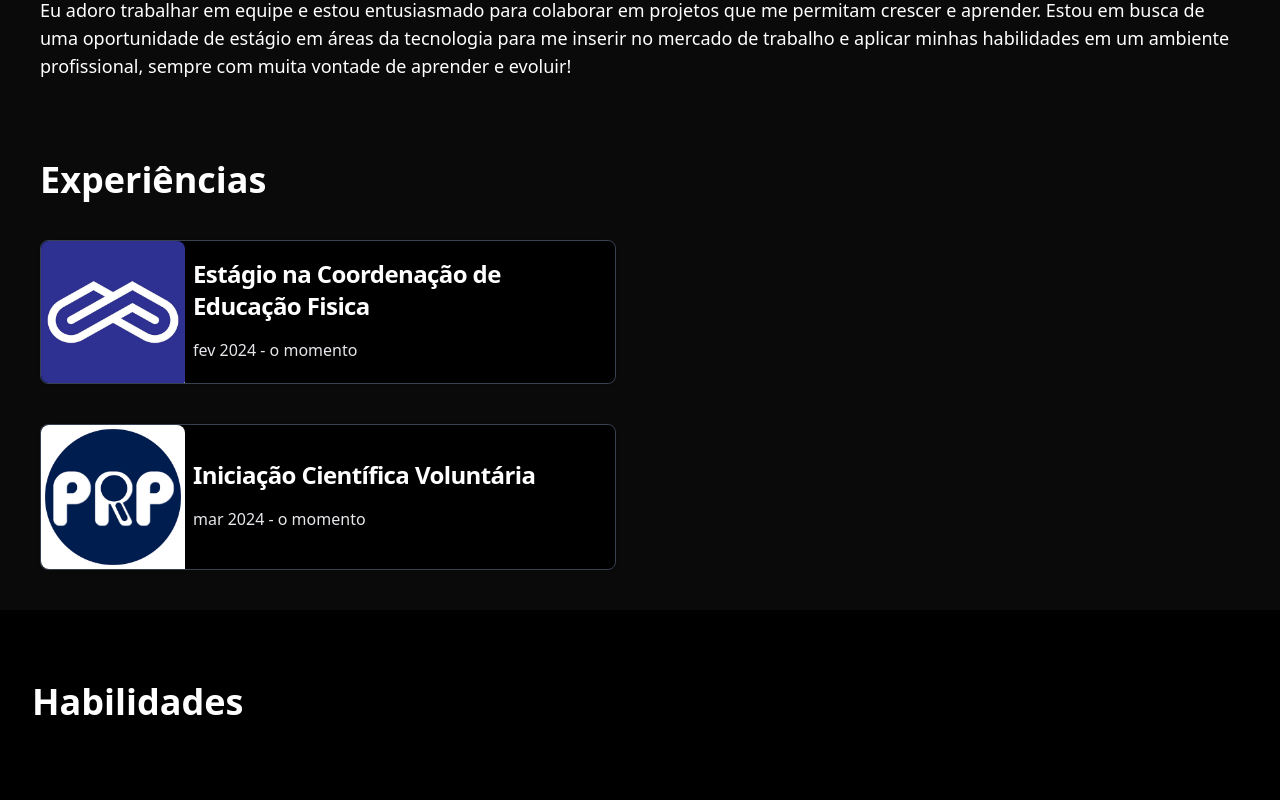
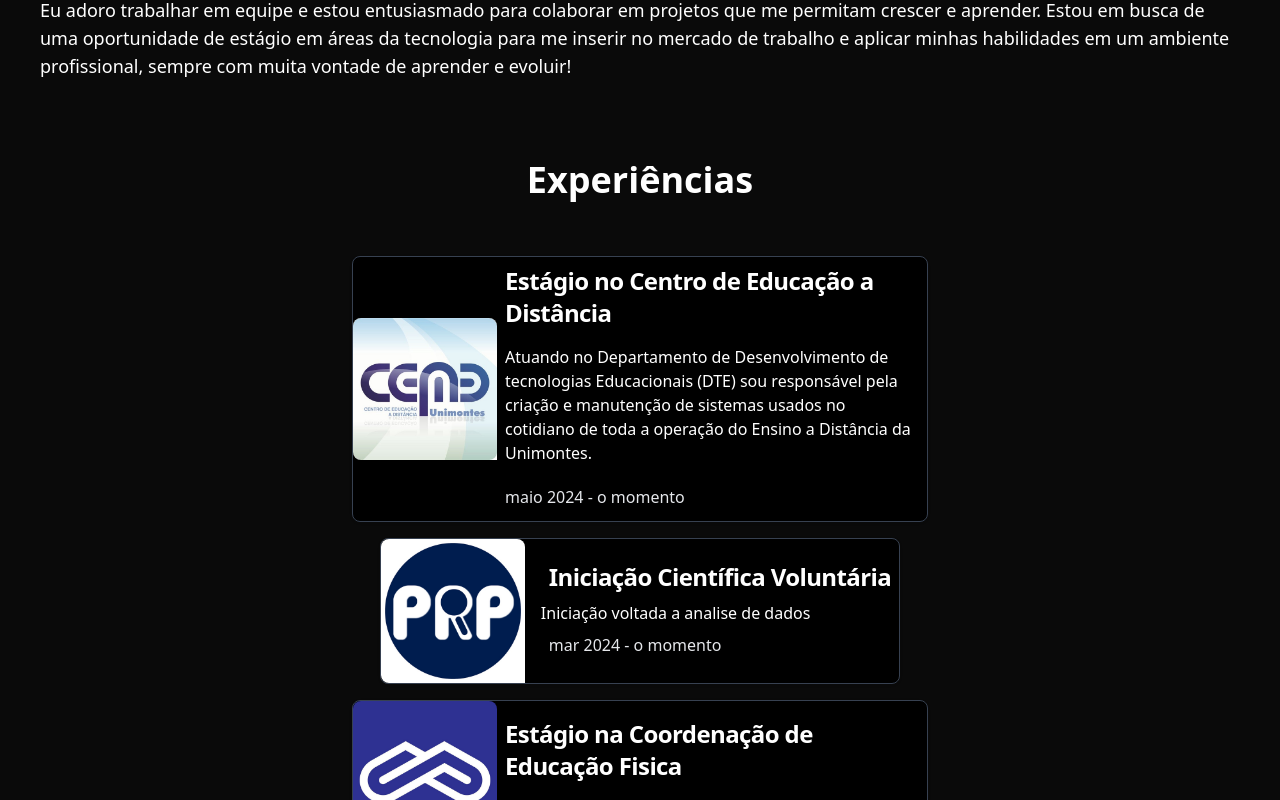
Before and after one commit to WallisonRib/Portfolio, a React (Vite) app: page / in a window 1280 px wide. Shown: the part 1320-2120 px from the top of the page. Built offline with nearby package versions, Linux system fonts and the light colour scheme.

Commit message:
feat:adicionando novo estágio

```diff
--- a/src/assets/components/AboutMe/Experiences.jsx
+++ b/src/assets/components/AboutMe/Experiences.jsx
@@ -1,15 +1,41 @@
 import logo_unimontes from "../../images/logo_unimontes.jpg"
 import logo_PRP from "../../images/PRP.jpg"
+import logo_cead from "../../images/logo_cead.jpg"
+
 
 function Experiencies() {
     return (
 
-        <div className="text-white flex flex-col p-10 2xl:p-20 2xl:flex-row 2xl:justify-between">
+        <div className="text-white flex flex-col p-10 2xl:p-20 2xl:flex-col 2xl:justify-between space-y-4 items-center ">
 
         <div className="">
             <h1 className="font-bold text-3xl md:text-4xl flex mb-10">Experiências</h1>
+        </div>
 
-        </div>
+        <a href="https://unimontes.br/unidades/ccbs/defd/"  target="blank"class=" flex items-center border rounded-lg shadow flex-row  md:max-w-xl border-gray-700 bg-black hover:bg-[] mb-10 2xl:m-0">
+            <img class="object-cover rounded-t-lg w-36 rounded-none rounded-s-lg 2xl:w-48 " src={logo_cead} alt="" />
+            <div class="flex flex-col justify-between leading-normal">
+
+                <h5 class="text-2xl font-bold tracking-tight text-white m-2">Estágio no Centro de Educação a Distância</h5>
+                <p class="mb-3 font-normal m-2">Atuando no Departamento de Desenvolvimento de tecnologias Educacionais (DTE)
+                     sou responsável pela criação e manutenção de sistemas usados no cotidiano de toda a operação do Ensino a Distância da Unimontes.</p>
+                <p class="mb-3 font-normal text-gray-200 m-2">maio 2024 - o momento</p>
+
+            </div>
+        </a>
+
+
+        <a href="https://unimontes.br/edital/edital-proinic-prp-06-2023/" target="blank" class="space-x-4  flex items-center border rounded-lg shadow flex-row md:max-w-xl border-gray-700 bg-black hover:bg-[]">
+            <img class="object-cover rounded-t-lg w-36 rounded-none rounded-s-lg 2xl:w-48" src={logo_PRP} alt="" />
+            <div class="flex flex-col justify-between leading-normal">
+
+                <h5 class="text-2xl font-bold tracking-tight text-white m-2">Iniciação Científica Voluntária</h5>
+                <h6>Iniciação voltada a analise de dados </h6>
+                <p class="mb-3 font-normal text-gray-200 m-2">mar 2024 - o momento</p>
+
+            </div>
+        </a>
+
 
         <a href="https://unimontes.br/unidades/ccbs/defd/"  target="blank"class=" flex items-center border rounded-lg shadow flex-row  md:max-w-xl border-gray-700 bg-black hover:bg-[] mb-10 2xl:m-0">
             <img class="object-cover rounded-t-lg w-36 rounded-none rounded-s-lg 2xl:w-48" src={logo_unimontes} alt="" />
@@ -21,16 +47,6 @@ function Experiencies() {
             </div>
         </a>
 
-        <a href="https://unimontes.br/edital/edital-proinic-prp-06-2023/" target="blank" class=" flex items-center border rounded-lg shadow flex-row md:max-w-xl border-gray-700 bg-black hover:bg-[]">
-            <img class="object-cover rounded-t-lg w-36 rounded-none rounded-s-lg 2xl:w-48" src={logo_PRP} alt="" />
-            <div class="flex flex-col justify-between leading-normal">
-
-                <h5 class="text-2xl font-bold tracking-tight text-white m-2">Iniciação Científica Voluntária</h5>
-                <p class="mb-3 font-normal text-gray-200 m-2">mar 2024 - o momento</p>
-
-            </div>
-        </a>
-
         </div>
 
      );
```
Also changed, not shown: src/assets/images/logo_cead.jpg (added).
